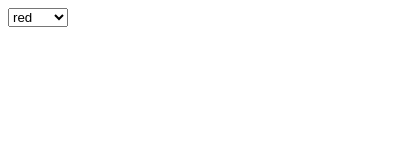
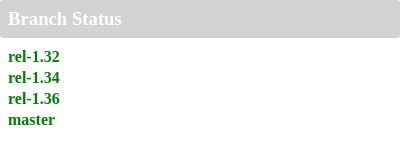
Before and after one commit to webdude21/ServiceStatusDash, a browser extension: page src/views/popup.html in a window 400 px wide. Drawn offline with Linux system fonts and the light colour scheme.

```diff
--- a/package.json
+++ b/package.json
@@ -30,6 +30,7 @@
     "grunt-contrib-clean": "^1.0.0",
     "grunt-contrib-compress": "^1.2.0",
     "grunt-contrib-copy": "^1.0.0",
+    "grunt-contrib-watch": "^1.0.0",
     "grunt-eslint": "^18.1.0",
     "grunt-jsbeautifier": "^0.2.12"
   },
--- a/src/scripts/background/main.js
+++ /dev/null
@@ -1,3 +0,0 @@
-var request = require('../util/request.js');
-
-request('https://question--answer.herokuapp.com/api/').get().then();
--- /dev/null
+++ b/src/styles/options.css
@@ -0,0 +1,18 @@
+* {
+  margin: 0;
+  padding: 0;
+}
+
+#wrapper {
+  padding: 0.5rem;
+}
+
+.heading {
+  padding: 0.5rem;
+  background-color: lightgray;
+}
+
+.title {
+  color: white;
+  white-space: nowrap;
+}
--- a/src/styles/popup.css
+++ b/src/styles/popup.css
@@ -0,0 +1,31 @@
+* {
+  margin: 0;
+  padding: 0;
+}
+
+.service-list {
+  padding: 0.5rem;
+  list-style-type: none;
+}
+
+.heading {
+  padding: 0.5rem;
+  background-color: lightgray;
+  border-radius: 0.2rem;
+}
+
+.title {
+  color: white;
+  white-space: nowrap;
+}
+
+.service-list > li {
+  padding: 0.1rem 0;
+  font-weight: bold;
+  white-space: nowrap;
+}
+
+.success {
+  color: green;
+  font-weight: 500;
+}
--- a/src/views/popup.html
+++ b/src/views/popup.html
@@ -8,12 +8,15 @@
 
 <body>
   <div id="wrapper">
-    <select id="color">
-      <option value="red">red</option>
-      <option value="green">green</option>
-      <option value="blue">blue</option>
-      <option value="yellow">yellow</option>
-    </select>
+    <header class="heading">
+      <h3 class="title">Branch Status</h3>
+    </header>
+    <ul class="service-list">
+      <li class="success">rel-1.32</li>
+      <li class="success">rel-1.34</li>
+      <li class="success">rel-1.36</li>
+      <li class="success">master</li>
+    </ul>
   </div>
   <script type="text/javascript" src="../scripts/module.js"></script>
 </body>
```
Also changed, not shown: Gruntfile.js (+14 -2 lines), src/views/options.html (+5 -1 lines), src/manifest.json.
